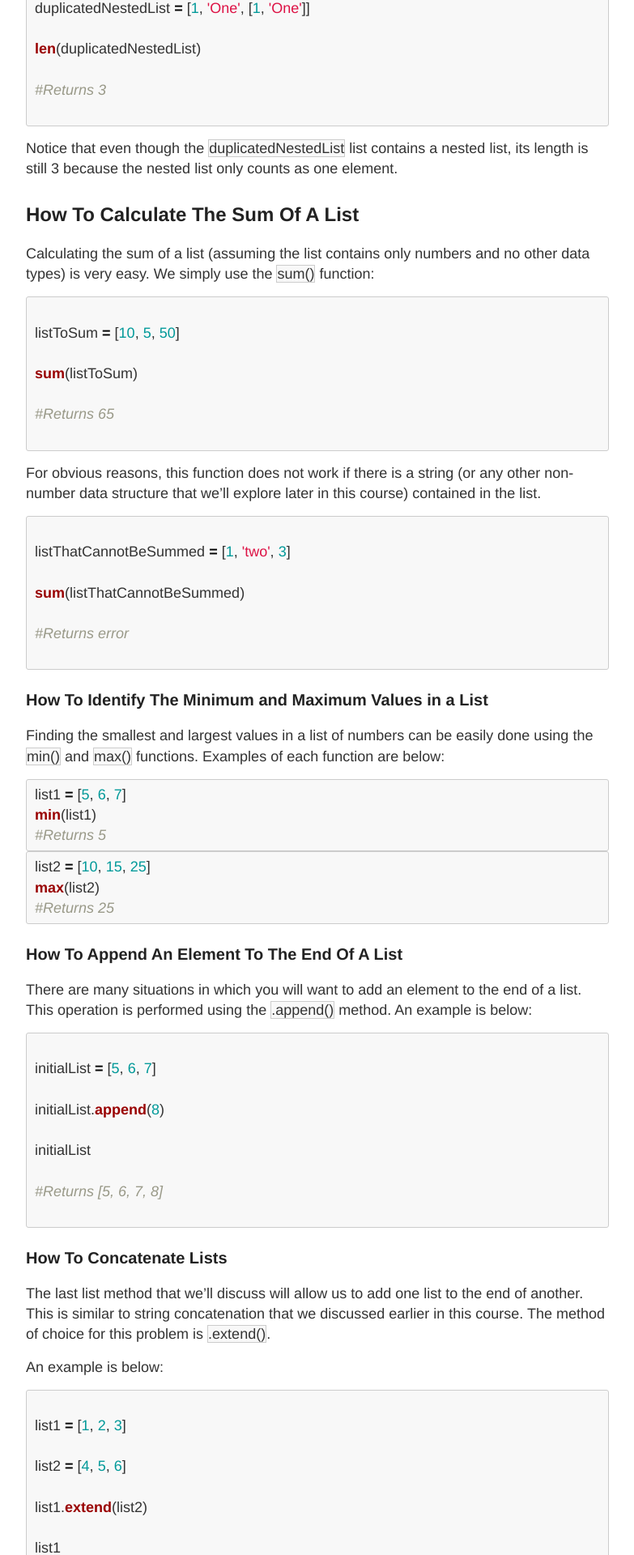
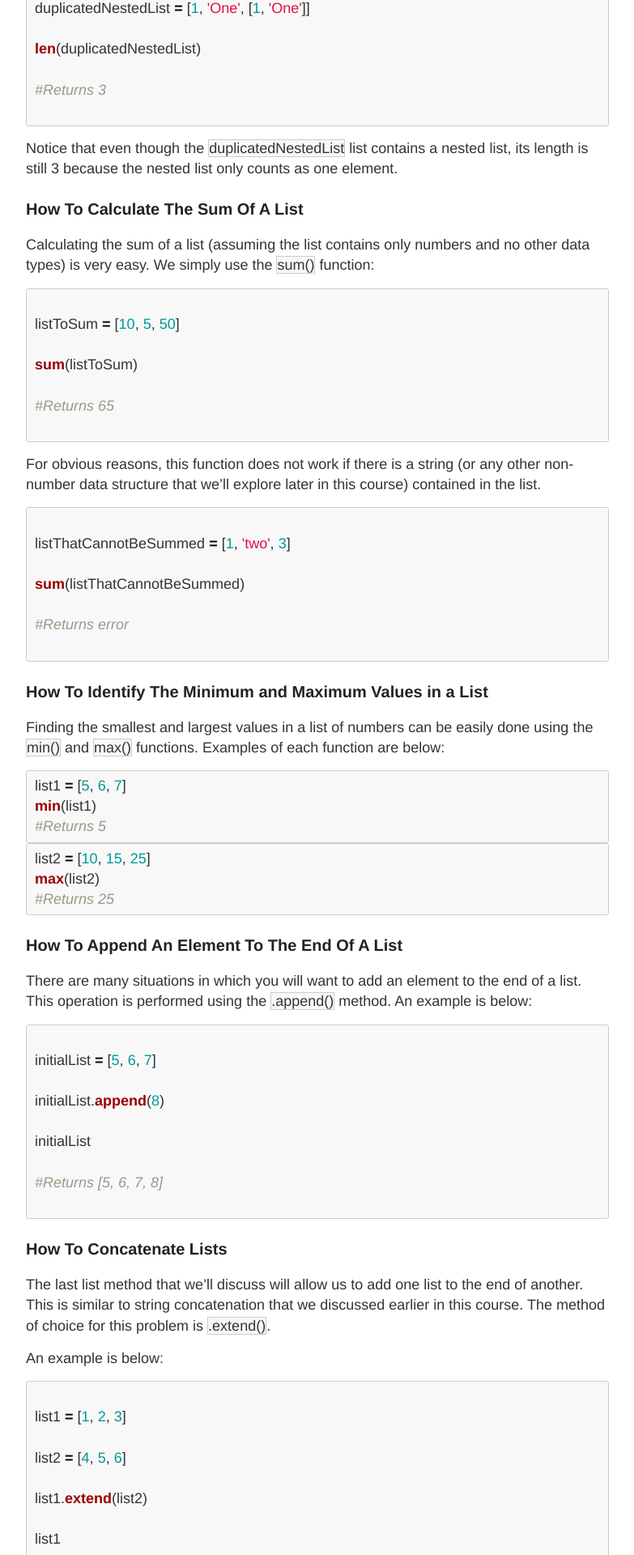
Before and after one commit to rosyberti/website, a Jekyll site: the page built from python-course/lists.md, in a window 1280 px wide. Shown: the part 3494-5414 px from the top of the page at 81% size, without its empty margins (248-1031 px from the left). Built offline with Jekyll 4.4.1, drawn with Linux system fonts in a browser that asks for light colours; our own code applies the rules of GitHub Pages for plain Markdown files.

Commit message:
H2 -> H3

```diff
--- a/python-course/lists.md
+++ b/python-course/lists.md
@@ -173,7 +173,7 @@ len(duplicatedNestedList)
 Notice that even though the `duplicatedNestedList` list contains a nested list, its length is still 3 because the nested list only counts as one element.
 
 
-## How To Calculate The Sum Of A List
+### How To Calculate The Sum Of A List
 
 Calculating the sum of a list (assuming the list contains only numbers and no other data types) is very easy. We simply use the `sum()` function:
 
```
